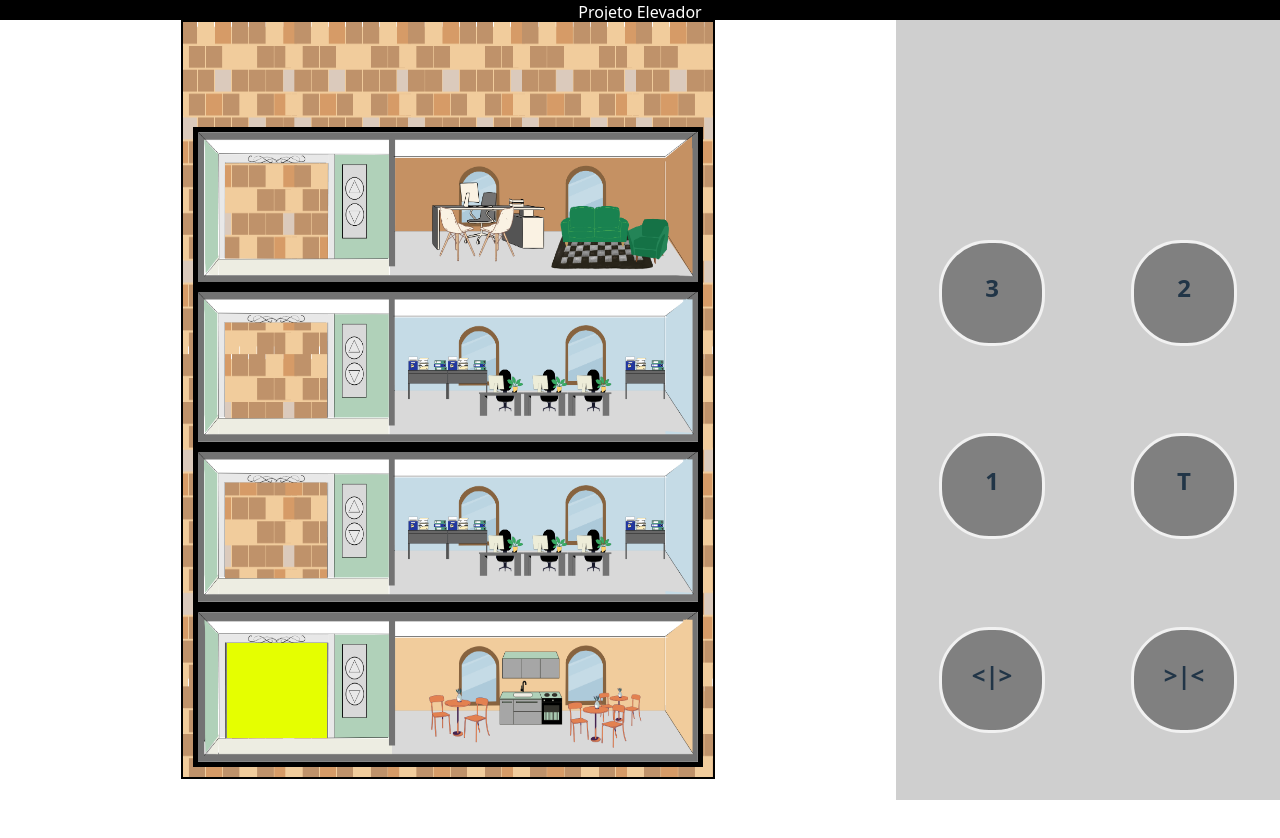
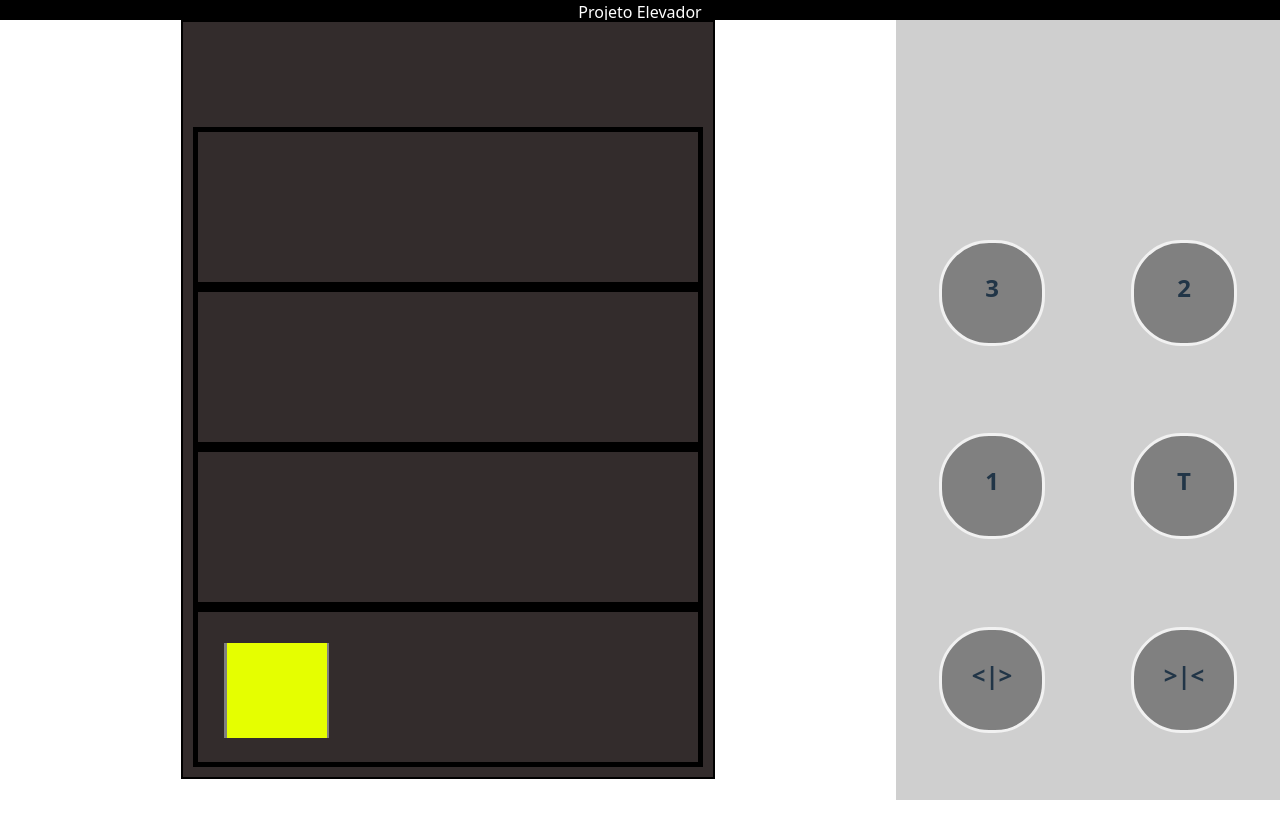
Before and after one commit to SilasNR/Case2---Elevador, a React (Vite) app: page / in a window 1280 px wide. Shown: the top 838 px of the page. Built offline with nearby package versions, Linux system fonts and the light colour scheme.

Commit message:
nada mais

```diff
--- a/src/modelo2/elevador/Elevador.css
+++ b/src/modelo2/elevador/Elevador.css
@@ -25,7 +25,7 @@
     background-repeat: no-repeat;
     z-index: 2;
 }
-
+/*
 #f3{
     background-image: url("../../../public/1.png");
 }
@@ -37,7 +37,7 @@
 }
 #T{
     background-image: url("../../../public/3.png");
-}
+}*/
 
 #btn{
     background-color:gray;
@@ -72,7 +72,7 @@
     /*margin-bottom: 40px;*/
     z-index: 1;
     padding: 10px;
-    background-image: url("../../../public/7.png");
+    /*background-image: url("../../../public/7.png");*/
     background-size: 100% 110%;
     background-repeat: no-repeat;
 }
```
